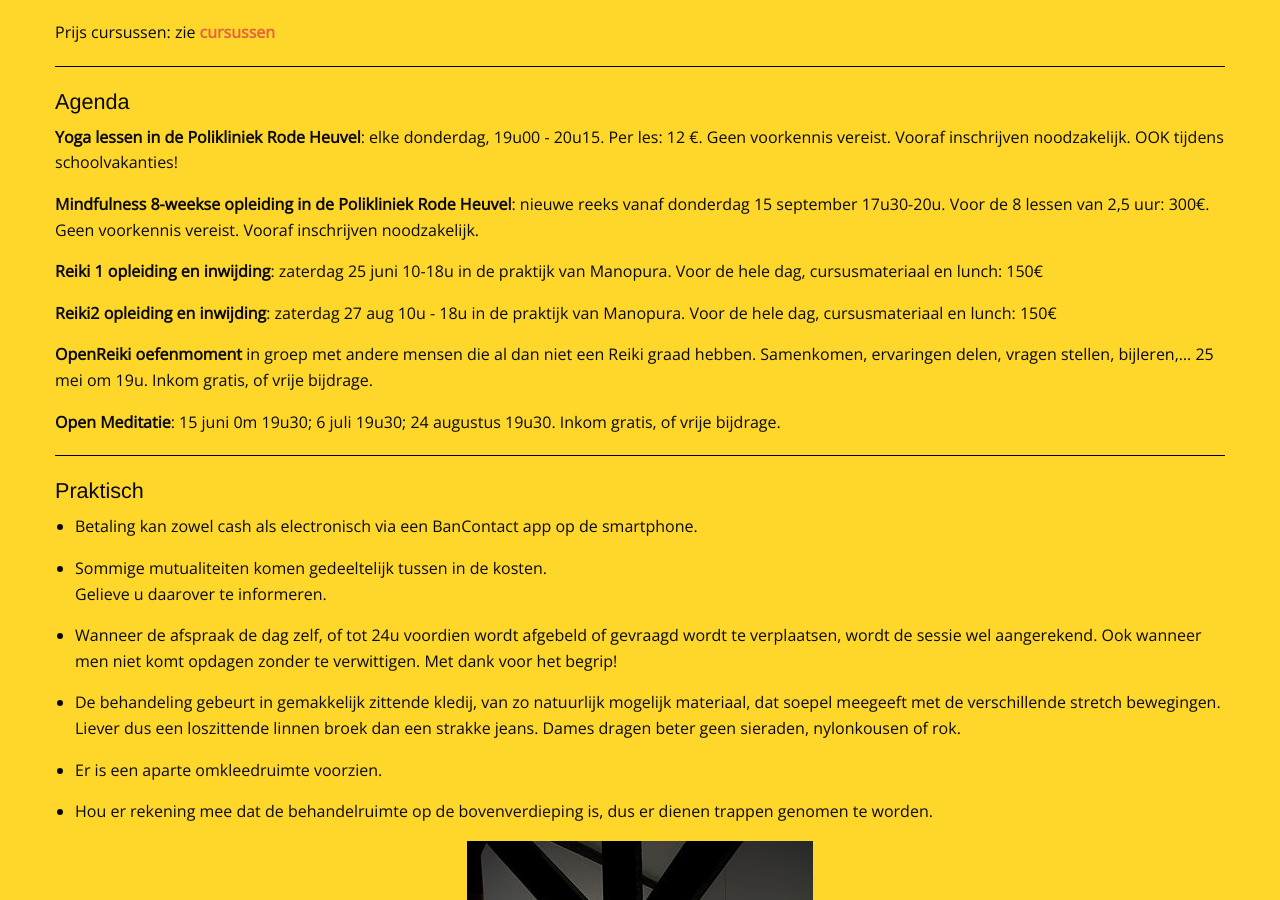
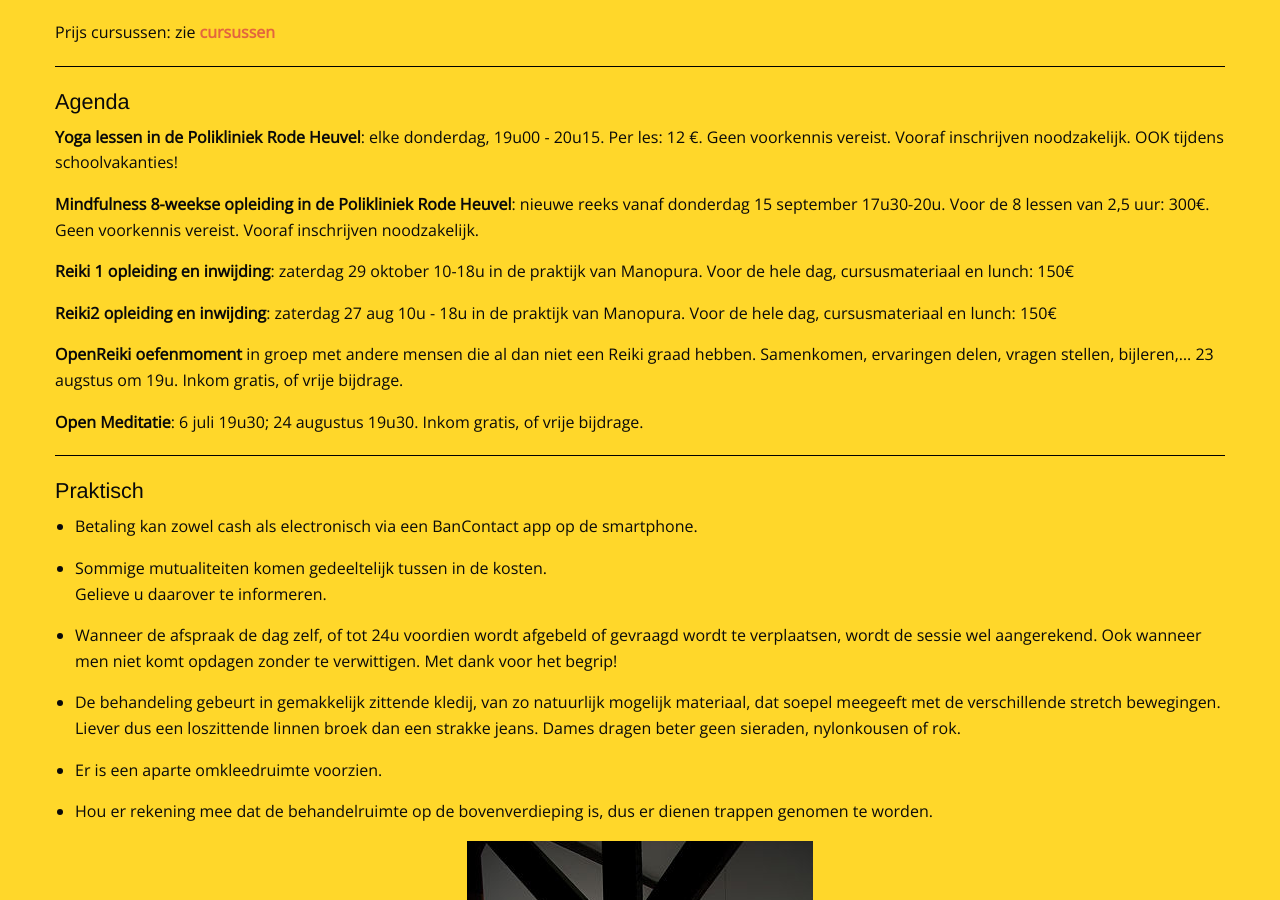
Before and after one commit to manopura/manopura.github.io, a Jekyll site: the page built from praktisch.md, in a window 1280 px wide and 900 px high, scrolled down 1125 px. Built offline with Jekyll 4.4.1, drawn with Linux system fonts in a browser that asks for light colours; nearby versions of some CDN libraries; our own code applies the rules of GitHub Pages for plain Markdown files.

Commit message:
Update praktisch.md

```diff
--- a/praktisch.md
+++ b/praktisch.md
@@ -57,13 +57,13 @@ Prijs cursussen: zie [**cursussen**](http://www.manopura.be/cursussen.html)
 
 **Mindfulness 8-weekse opleiding in de Polikliniek Rode Heuvel**: nieuwe reeks vanaf donderdag 15 september 17u30-20u. Voor de 8 lessen van 2,5 uur: 300€. Geen voorkennis vereist. Vooraf inschrijven noodzakelijk.
 
-**Reiki 1 opleiding en inwijding**: zaterdag 25 juni 10-18u in de praktijk van Manopura. Voor de hele dag, cursusmateriaal en lunch: 150€
+**Reiki 1 opleiding en inwijding**: zaterdag 29 oktober 10-18u in de praktijk van Manopura. Voor de hele dag, cursusmateriaal en lunch: 150€
 
 **Reiki2 opleiding en inwijding**: zaterdag 27 aug 10u - 18u in de praktijk van Manopura. Voor de hele dag, cursusmateriaal en lunch: 150€
 
-**OpenReiki oefenmoment** in groep met andere mensen die al dan niet een Reiki graad hebben. Samenkomen, ervaringen delen, vragen stellen, bijleren,... 25 mei om 19u. Inkom gratis, of vrije bijdrage.
+**OpenReiki oefenmoment** in groep met andere mensen die al dan niet een Reiki graad hebben. Samenkomen, ervaringen delen, vragen stellen, bijleren,... 23 augstus om 19u. Inkom gratis, of vrije bijdrage.
 
-**Open Meditatie**: 15 juni 0m 19u30; 6 juli 19u30; 24 augustus 19u30. Inkom gratis, of vrije bijdrage.
+**Open Meditatie**: 6 juli 19u30; 24 augustus 19u30. Inkom gratis, of vrije bijdrage.
 
 ---
 
```
